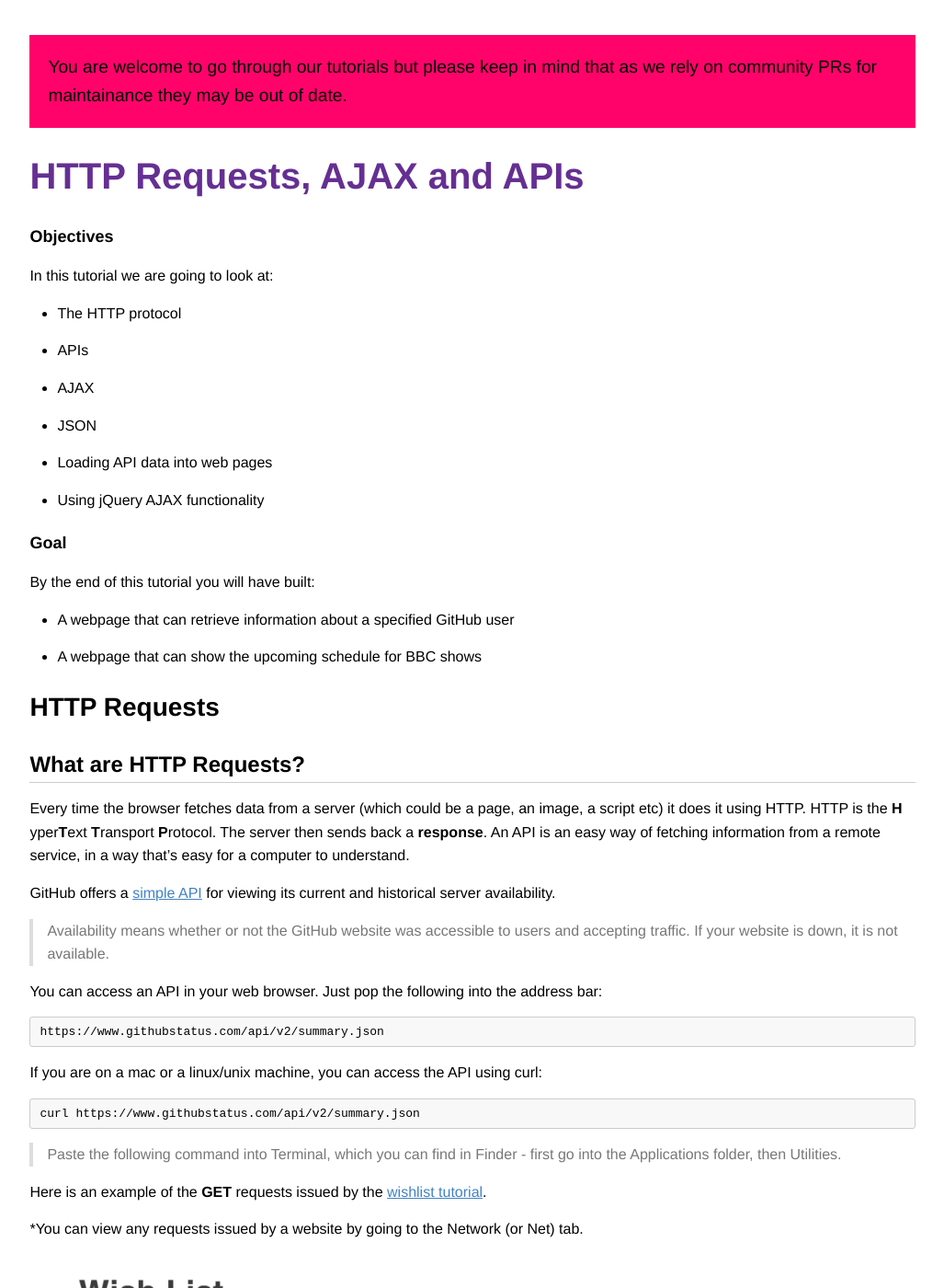
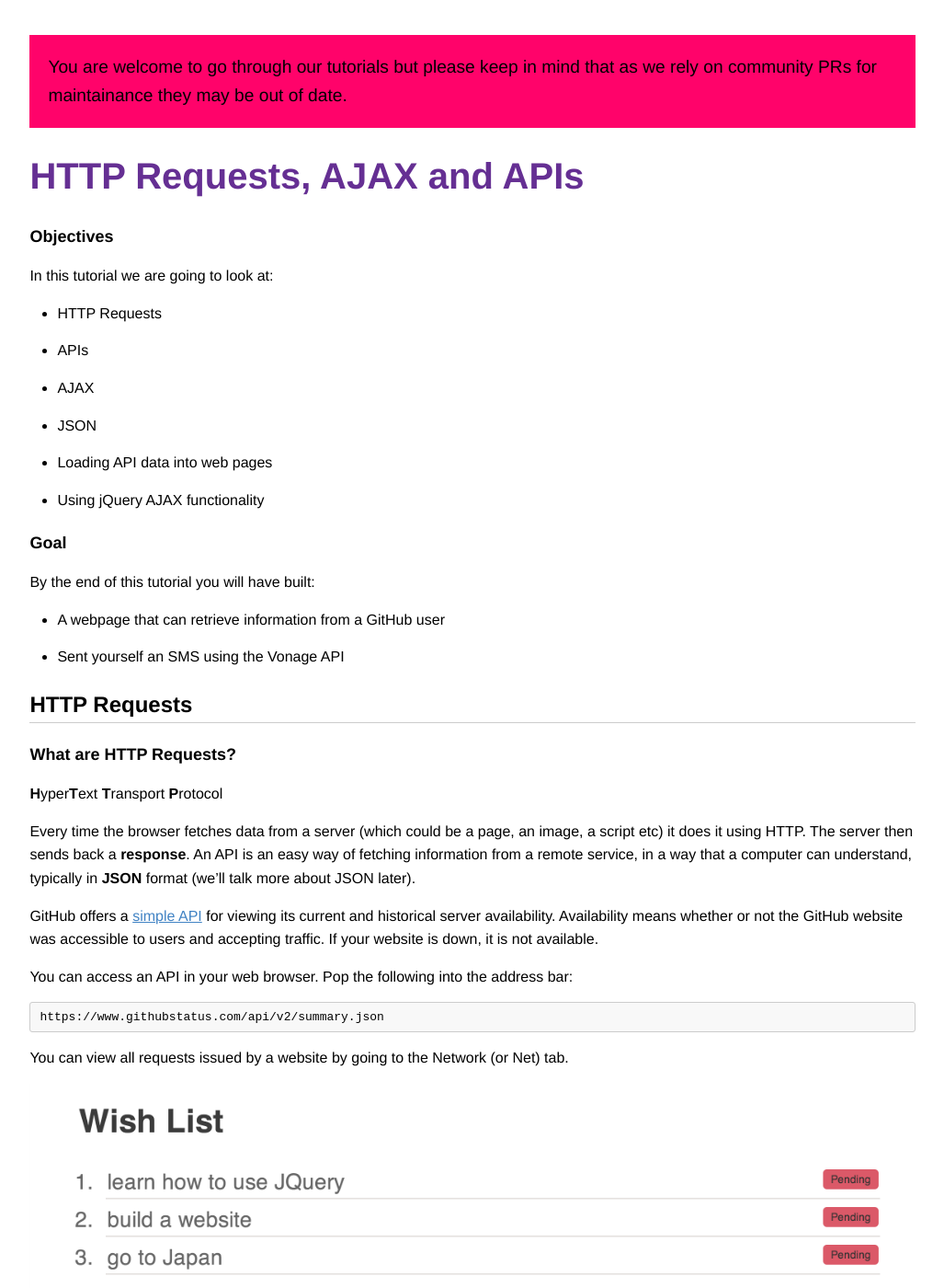
Before and after one commit to codebar/tutorials, a Jekyll site: the page built from js/lesson4/tutorial.md, in a window 1280 px wide and 1400 px high. Shown: the whole window at 92% size, without its empty margins (126-1153 px from the left). Built offline with Jekyll 4.4.1, drawn with Linux system fonts in a browser that asks for light colours; some of the changed text lies outside the part shown.

Commit message:
gave tutorial a refresh

```diff
--- a/js/lesson4/tutorial.md
+++ b/js/lesson4/tutorial.md
@@ -7,7 +7,7 @@ title: HTTP Requests, AJAX and APIs
 
 In this tutorial we are going to look at:
 
-* The HTTP protocol
+* HTTP Requests
 * APIs
 * AJAX
 * JSON
@@ -18,36 +18,28 @@ In this tutorial we are going to look at:
 
 By the end of this tutorial you will have built:
 
-* A webpage that can retrieve information about a specified GitHub user
-* A webpage that can show the upcoming schedule for BBC shows
+* A webpage that can retrieve information from a GitHub user
+* Sent yourself an SMS using the Vonage API
 
-# HTTP Requests
+## HTTP Requests
 
-## What are HTTP Requests?
+### What are HTTP Requests?
 
-Every time the browser fetches data from a server (which could be a page, an image, a script etc) it does it using HTTP. HTTP is the **H**&#x200b;yper<strong>T</strong>ext **T**&#x200b;ransport **P**&#x200b;rotocol. The server then sends back a **response**. An API is an easy way of fetching information from a remote service, in a way that's easy for a computer to understand.
+**H**&#x200b;yper<strong>T</strong>ext **T**&#x200b;ransport **P**&#x200b;rotocol
 
-GitHub offers a [simple API](https://www.githubstatus.com/api/) for viewing its current and historical server availability.
+Every time the browser fetches data from a server (which could be a page, an image, a script etc) it does it using HTTP. The server then sends back a **response**. An API is an easy way of fetching information from a remote service, in a way that a computer can understand, typically in **JSON** format (we'll talk more about JSON later).
 
-> Availability means whether or not the GitHub website was accessible to users and accepting traffic. If your website is down, it is not available.
+GitHub offers a [simple API](https://www.githubstatus.com/api/) for viewing its current and historical server availability. Availability means whether or not the GitHub website was accessible to users and accepting traffic. If your website is down, it is not available.
 
-You can access an API in your web browser. Just pop the following into the address bar:
+You can access an API in your web browser. Pop the following into the address bar:
 
     https://www.githubstatus.com/api/v2/summary.json
 
-If you are on a mac or a linux/unix machine, you can access the API using curl:
-
-    curl https://www.githubstatus.com/api/v2/summary.json
-
-> Paste the following command into Terminal, which you can find in Finder - first go into the Applications folder, then Utilities.
-
-Here is an example of the **GET** requests issued by the [wishlist tutorial](https://tutorials.codebar.io/examples/wishlist/index.html).
-
-\*You can view any requests issued by a website by going to the Network (or Net) tab.
+You can view all requests issued by a website by going to the Network (or Net) tab.
 
 ![](assets/images/inspector_requests.png)
 
-As part of the response, a request gives back a **status code**. You can use this to identify if the request was successful or not.
+As part of the response, a request gives back a **status code**. You can use this to identify if the request was successful or not. Below is a list of the most common.
 
 | Status code | Message | Description |
 | ------------| ------- | ------------ |
@@ -56,23 +48,17 @@ As part of the response, a request gives back a **status code**. You can use thi
 |  400        |   Bad Request | The server did no understand the request |
 |  404        |   Not Found | The server could not find the requested resource |
 
-### HTTP Verbs
+### HTTP Methods
 
-HTTP verbs are sent by the browser or client, and along with the URL used and data transmitted form part of the instruction to the API. There are several verbs, but in this tutorial we will be primarily using GET. GET is used to fetch information from an API. Another common verb is POST, which is used to create a new object on the remote service.
+There are several HTTP Methods, but in this tutorial we will primarily be using **GET** and **POST**. GET is used to request data from your specified API, whereas POST is used to send data to your specified API.
 
 ## Exercise 1 - Retrieve GitHub user information
 
-We'll build a small application that gives us back information about a GitHub user - we want to show their username, information and their picture. [Download](https://gist.github.com/deniseyu/d1bc03b8091153b4b1a7/download) the exercise files or clone them directly from Github `https://gist.github.com/deniseyu/d1bc03b8091153b4b1a7`
+We are going to build a small application that requests information about a GitHub user - we want to show their username, information and picture.
 
-GitHub offers an API where you can request information for a given username. The verb to use is GET, and the url is `https://api.github.com/users/<username>`. For codebar, this would be: `https://api.github.com/users/codebar`. Again, to request this you can use curl:
+> Take a second to think about what HTTP Method we will use to retrieve this data. Is it GET or POST?
 
-    $  curl -XGET https://api.github.com/users/codebar
-
-or, as GET is the default verb, just:
-
-    $ curl https://api.github.com/users/codebar
-
-Again, you can simply access this URL in your web browser by inserting `https://api.github.com/users/codebar` into the address bar.
+If you guessed GET congrats! Now let's retrieve some data. See what happens when you put `https://api.github.com/users/codebar` into your address bar.
 
 The response will look something like the JSON data below, which we have shortened:
 
@@ -96,7 +82,11 @@ The response will look something like the JSON data below, which we have shorten
 
 This data is what's called key value pairs, meaning that the name of the field is displayed immediately before the value. As you can see, the URL for the avatar (user's icon) is in the `avatar_url` field, and is `https://avatars.githubusercontent.com/u/9906?v=2`.
 
+> Run the same URL but with your GitHub name.
+
 ### Getting started
+
+Now [Download](https://gist.github.com/deniseyu/d1bc03b8091153b4b1a7/download) the exercise files or clone them directly from Github `https://gist.github.com/deniseyu/d1bc03b8091153b4b1a7`.
 
 First, open the HTML page supplied in the download. As you can see, there is a box to type in a username. When the user has typed in the username, they should be able to trigger the API call to GitHub by pressing \<enter\>.
 
@@ -234,7 +224,7 @@ Well done, you've finished! For a bonus, switch your `getGithubInfo` method to r
 
 In the following Vonage API tutorial you will create an account, and send yourself an SMS. Just a heads up, it will involve you creating an account and giving your phone number.
 
-When signing up select NodeJS as you're language. NodeJS is a runtine enviroment that allows you to run JavaScript on the server than in the browser which is what you would've been doing if you've followed our first 2 tutorials.
+When signing up select NodeJS as your language. NodeJS is a runtine enviroment that allows you to run JavaScript on the server than in the browser which is what you would've been doing if you've followed our first 2 tutorials.
 
 (Send yourself an SMS with Vonage)[https://developer.nexmo.com/?utm_source=codebar&utm_campaign=Events&utm_medium=bitly&utm_source=Events]
 
```
Also changed, not shown: other parts of js/lesson4/tutorial.md (+2 -2 lines).
